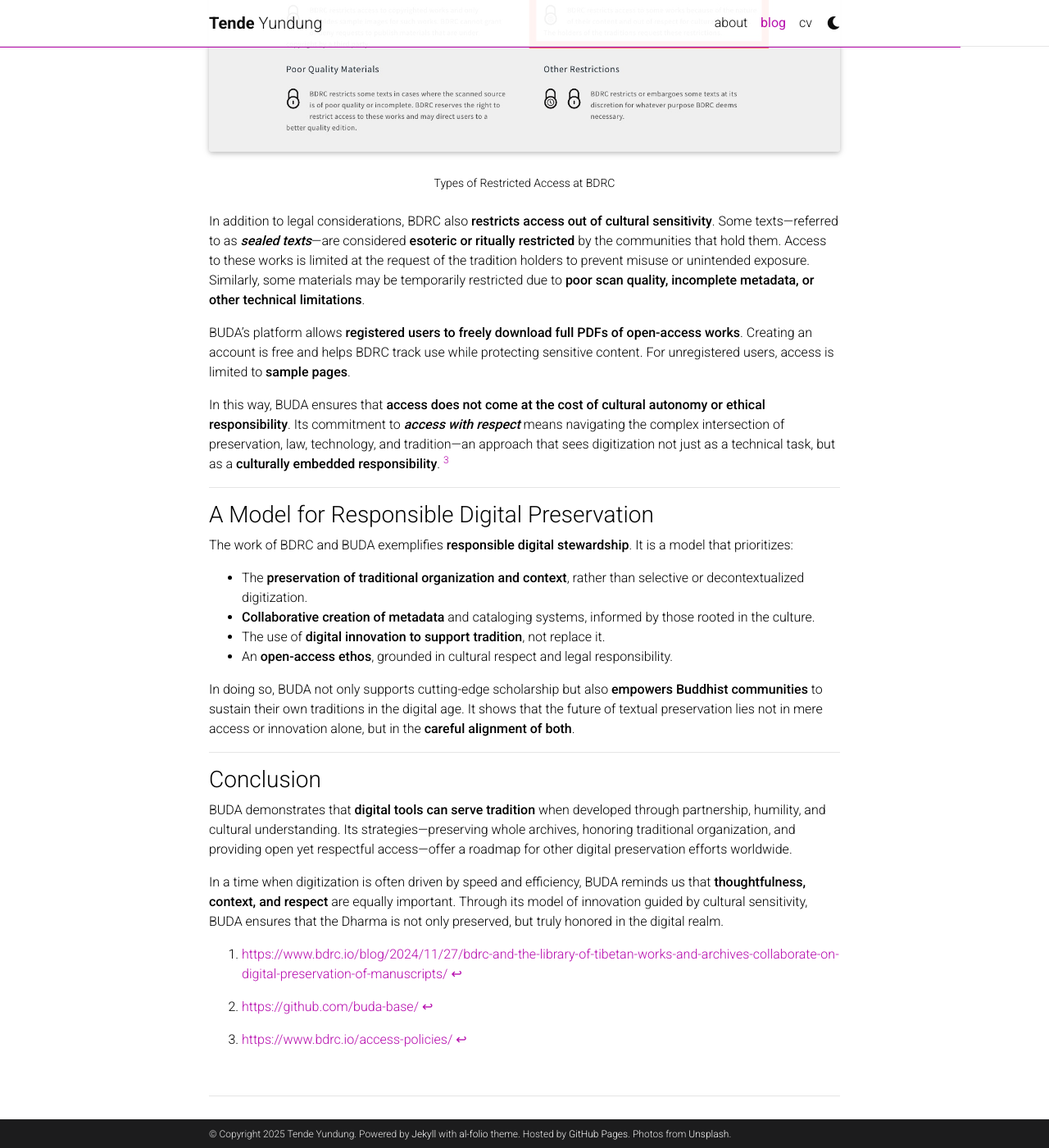
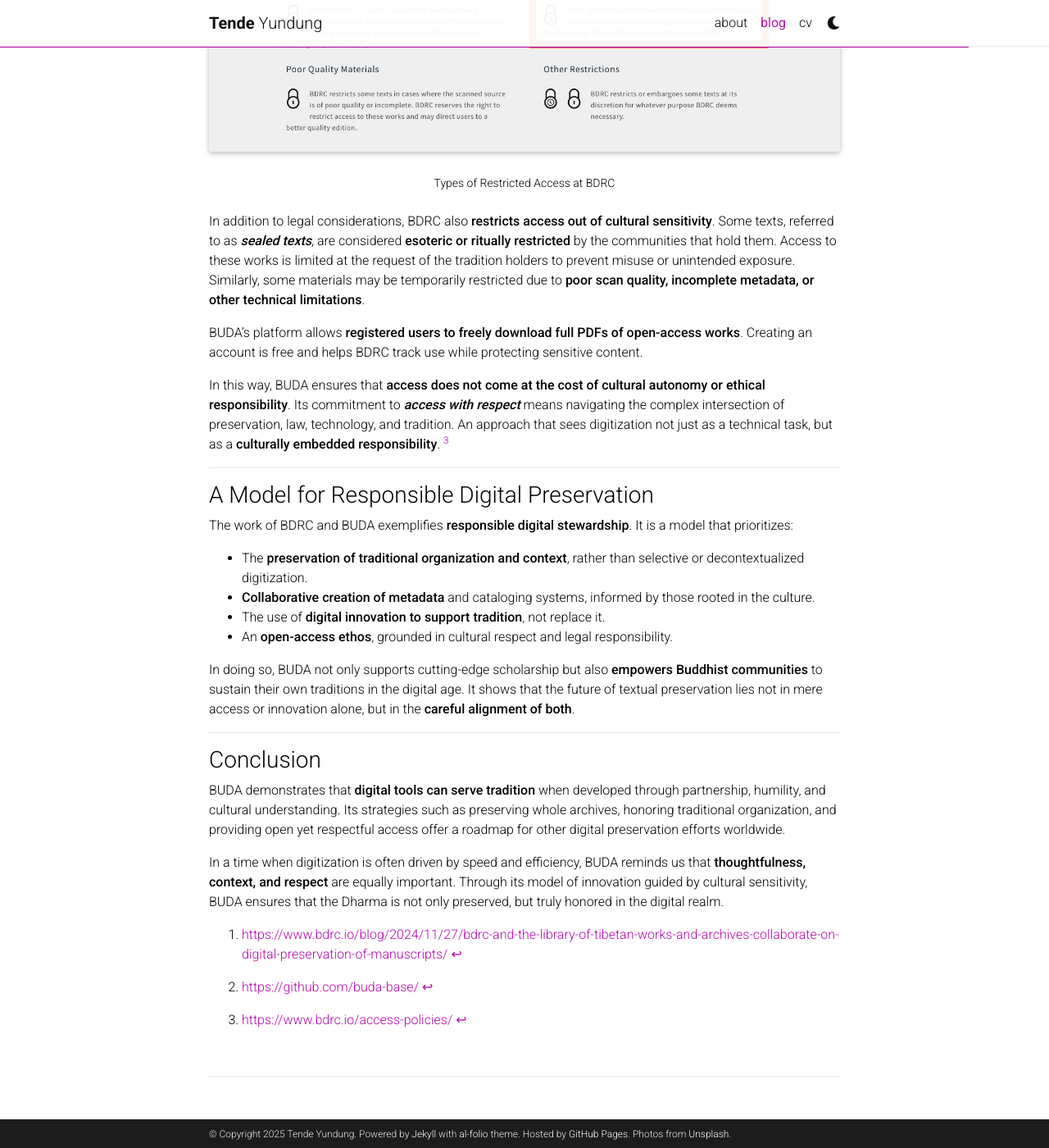
Before and after one commit to yundung/yundung.github.io, a Jekyll site: the page built from _posts/2025-05-25-cultural-sensitivity.md, in a window 1280 px wide and 1400 px high, scrolled down 2758 px. Shown: the whole window at 82% size. Built offline with Jekyll 4.4.1, drawn with Linux system fonts in a browser that asks for light colours; full-size pictures stand in for the smaller copies a plugin makes; comment, search, counter and statistics services are not loaded; a style sheet for code colours, icons or effects is not loaded; some of the changed text lies outside the part shown.

```diff
--- a/_posts/2025-05-25-cultural-sensitivity.md
+++ b/_posts/2025-05-25-cultural-sensitivity.md
@@ -31,7 +31,7 @@ At the heart of BUDA lies a commitment to **cultural sensitivity** and **collabo
 
 BDRC’s team collaborates closely with **monastic communities**, **traditional archivists**, and **Buddhist scholars**, who offer essential expertise in local cataloging practices and textual lineages. Their involvement is central to the creation of meaningful metadata and culturally accurate classifications, allowing BUDA to reflect the internal logic of Tibetan knowledge systems.
 
-A notable illustration of this stewardship is BDRC’s ongoing collaboration with the [**Library of Tibetan Works and Archives** (LTWA)](https://tibetanlibrary.org/) in Dharamsala, India. Together, they have digitally preserved hundreds of rare and previously unpublished manuscripts from LTWA’s Manuscripts Division—texts that were once accessible only onsite. This project involved meticulous cataloging and high-quality digitization to preserve not only the texts but also unique features such as rubrication (traditional red ink highlights) and detailed colophons that reveal valuable historical and cultural context.[^1]
+A notable illustration of this stewardship is BDRC’s ongoing collaboration with the [**Library of Tibetan Works and Archives** (LTWA)](https://tibetanlibrary.org/) in Dharamsala, India. Together, they have digitally preserved hundreds of rare and previously unpublished manuscripts from LTWA’s Manuscripts Division. Texts that were once accessible only onsite. This project involved meticulous cataloging and high-quality digitization to preserve not only the texts but also unique features such as rubrication (traditional red ink highlights) and detailed colophons that reveal valuable historical and cultural context.[^1]
 
 - Side note: As part of my master’s thesis [Digitizing Tibetan Buddhist Texts – An Analysis of Key Tibetan Actors and Their Roles](/assets/pdf/Yundung%202024_%20Digitizing%20Tibetan%20Buddhist%20Texts.pdf), I conducted interviews with their director and head librarian to understand the motivations behind their digitization efforts, the challenges they face, and the strategies they employ to balance cultural preservation, scholarly accessibility, and technological advancement.
 
@@ -42,7 +42,7 @@ By making these materials freely available online, BDRC and LTWA ensure that pre
 
 ### Technology in Service of Tradition
 
-While BUDA employs state-of-the-art technologies—such as **high-resolution imaging**, **linked open data**, and an **open-source infrastructure**[^2], these tools are never ends in themselves. They are designed to support, rather than override, the traditional uses and meanings of the texts.
+While BUDA employs state-of-the-art technologies, such as **high-resolution imaging**, **linked open data**, and an **open-source infrastructure**[^2], these tools are never ends in themselves. They are designed to support, rather than override, the traditional uses and meanings of the texts.
 > "BDRC digitizes endangered Buddhist manuscripts for long-term preservation and creates digital tools to support access and research."
 > — [Buddhist Digital Resource Center](https://www.bdrc.io/programs/)
 
@@ -69,11 +69,11 @@ Where these purposes come into tension, BDRC **prioritizes respect for the right
     Types of Restricted Access at BDRC
 </div>
 
-In addition to legal considerations, BDRC also **restricts access out of cultural sensitivity**. Some texts—referred to as ***sealed texts***—are considered **esoteric or ritually restricted** by the communities that hold them. Access to these works is limited at the request of the tradition holders to prevent misuse or unintended exposure. Similarly, some materials may be temporarily restricted due to **poor scan quality, incomplete metadata, or other technical limitations**.
+In addition to legal considerations, BDRC also **restricts access out of cultural sensitivity**. Some texts, referred to as ***sealed texts***, are considered **esoteric or ritually restricted** by the communities that hold them. Access to these works is limited at the request of the tradition holders to prevent misuse or unintended exposure. Similarly, some materials may be temporarily restricted due to **poor scan quality, incomplete metadata, or other technical limitations**.
 
-BUDA’s platform allows **registered users to freely download full PDFs of open-access works**. Creating an account is free and helps BDRC track use while protecting sensitive content. For unregistered users, access is limited to **sample pages**.
+BUDA’s platform allows **registered users to freely download full PDFs of open-access works**. Creating an account is free and helps BDRC track use while protecting sensitive content.
 
-In this way, BUDA ensures that **access does not come at the cost of cultural autonomy or ethical responsibility**. Its commitment to ***access with respect*** means navigating the complex intersection of preservation, law, technology, and tradition—an approach that sees digitization not just as a technical task, but as a **culturally embedded responsibility**. [^3]
+In this way, BUDA ensures that **access does not come at the cost of cultural autonomy or ethical responsibility**. Its commitment to ***access with respect*** means navigating the complex intersection of preservation, law, technology, and tradition. An approach that sees digitization not just as a technical task, but as a **culturally embedded responsibility**. [^3]
 
 ---
 
@@ -92,7 +92,7 @@ In doing so, BUDA not only supports cutting-edge scholarship but also **empowers
 
 ### Conclusion
 
-BUDA demonstrates that **digital tools can serve tradition** when developed through partnership, humility, and cultural understanding. Its strategies—preserving whole archives, honoring traditional organization, and providing open yet respectful access—offer a roadmap for other digital preservation efforts worldwide.
+BUDA demonstrates that **digital tools can serve tradition** when developed through partnership, humility, and cultural understanding. Its strategies such as preserving whole archives, honoring traditional organization, and providing open yet respectful access offer a roadmap for other digital preservation efforts worldwide.
 
 In a time when digitization is often driven by speed and efficiency, BUDA reminds us that **thoughtfulness, context, and respect** are equally important. Through its model of innovation guided by cultural sensitivity, BUDA ensures that the Dharma is not only preserved, but truly honored in the digital realm.
 
```
Also changed, not shown: _posts/2025-04-18-BUDA2.md (+5 -0 lines), _posts/2025-05-02-conclusion.md (added, +53 -0 lines).
